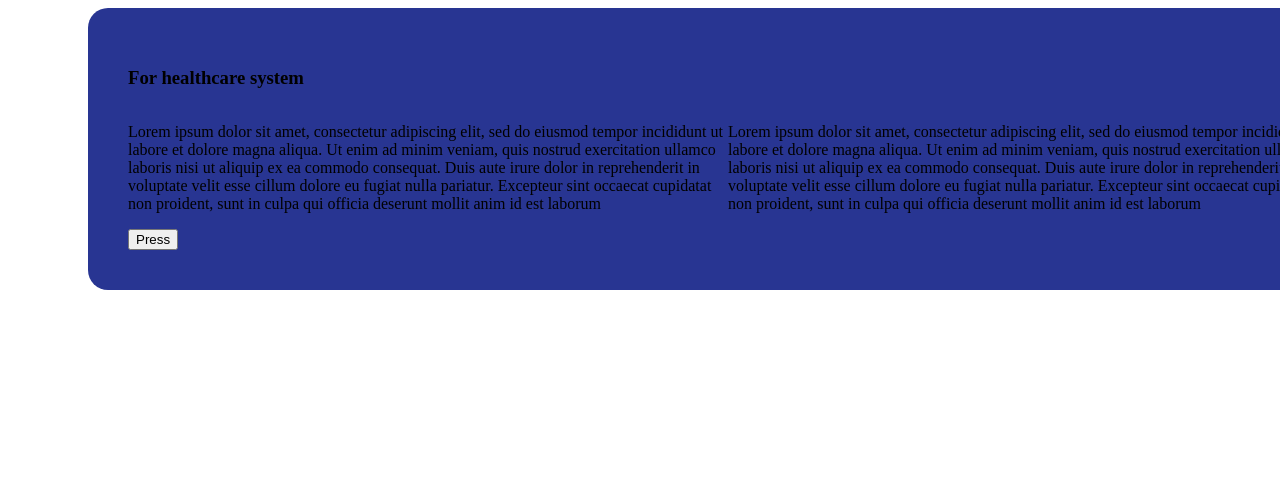
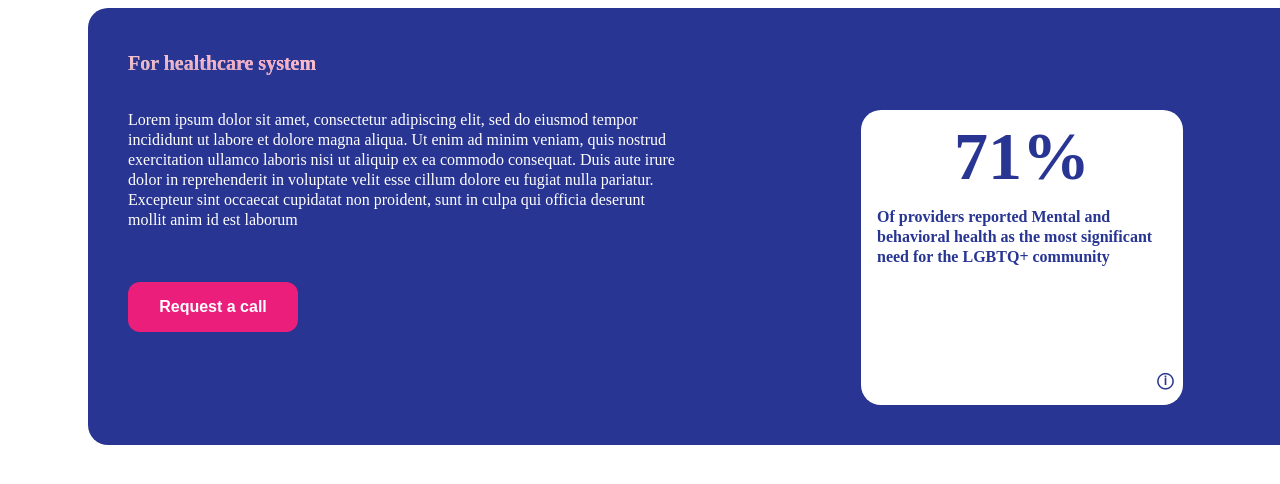
Before and after one commit to teamsindano/sindano, a React (Create React App) app: page / in a window 1280 px wide. Both pictures are taken after a click on the element 728 px from the left and 77 px from the top of the page. Shown: the top 484 px of the page. Built offline with nearby package versions, Linux system fonts and the light colour scheme.

Commit message:
set up styled component for unfold

```diff
--- a/package.json
+++ b/package.json
@@ -9,6 +9,7 @@
     "react": "^18.2.0",
     "react-dom": "^18.2.0",
     "react-scripts": "5.0.1",
+    "styled-components": "^5.3.6",
     "web-vitals": "^2.1.4"
   },
   "scripts": {
--- /dev/null
+++ b/src/Components/Data/Data.css
@@ -0,0 +1,41 @@
+.data {
+    background-color: #fff;
+    padding: 16px;
+    margin: 0;
+    margin-left: 185px;
+    margin-right: 145px;
+    width: 290px;
+    height: 263px;
+    border-radius: 20px;
+    position: relative;
+}
+
+.data__percentage {
+    width: max-content;
+    font-weight: 700;
+    font-size: 68px;
+    line-height: 0.9;
+    margin: 0 auto 20px auto;
+    color: #283592;
+}
+
+.data__text {
+    font-weight: 600;
+    font-size: 16px;
+    line-height: 1.25;
+    color: #283592;
+}
+
+.data__button {
+    width: 16px;
+    height: 20px;
+    border: none;
+    position: absolute;
+    right: 16px;
+    bottom: 16px;
+    color: #283592;
+    background: transparent;
+    font-weight: 600;
+    font-size: 16px;
+    line-height: 1.25;
+}
--- /dev/null
+++ b/src/Components/Data/Data.js
@@ -0,0 +1,14 @@
+import './Data.css'
+
+const Data = () => {
+ return (
+    <div className="data">
+        <h2 className="data__percentage">71%</h2>
+        <p className="data__text">Of providers reported Mental and behavioral health as the most significant need for the LGBTQ+ community</p>
+        <button className="data__button">&#9432;</button>
+    </div>
+ )
+
+};
+
+export default Data;
--- a/src/Components/Unfold/Unfold.css
+++ /dev/null
@@ -1,46 +0,0 @@
-.unfold {
-    margin: 0;
-    padding: 40px;
-    background: #283592;
-    border-radius: 20px;
-}
-
-.unfold__header {
-    display: flex;
-    justify-content: space-between;
-    cursor: pointer;
-}
-
-.unfold__header-button {
-    width: 28px;
-    height: 14px;
-    padding: 0;
-    border: 0;
-    margin: 0;
-    background: none;
-    align-self: center;
-    transition: 0.5s;
-}
-
-.unfold:hover .unfold__header-button {
-    margin-top: 10px;
-}
-
-.unfold__content {
-    max-height: 0;
-    overflow: hidden;
-    display: flex;
-    flex-direction: row;
-    transition: max-height 0.5s cubic-bezier(0, 1, 0, 1);
-}
-
-.unfold__content-open {
-    max-height: 1000px;
-    transition: max-height 1s ease-in-out;
-}
-
-.unfold__header-button-down {
-    transform-origin: center;
-    transform: rotate(-180deg);
-    margin-top: 10px;
-}
--- a/src/Components/Unfold/Unfold.js
+++ b/src/Components/Unfold/Unfold.js
@@ -1,6 +1,107 @@
-import './Unfold.css';
 import { ReactComponent as Arrow } from '../../Images/downward-arrow.svg';
 import React from 'react';
+import Data from '../Data/Data';
+import styled from "styled-components";
+
+
+const HeaderButton = styled.button`
+    width: 28px;
+    height: 14px;
+    padding: 0;
+    border: 0;
+    margin: 0;
+    background: none;
+    align-self: center;
+    transition: 0.5s;
+    ${props => {
+        if (props.open) {
+        return `
+            transform-origin: center;
+            transform: rotate(-180deg);
+            margin-top: 10px;
+        `;
+        } else {
+        return ``;
+        }
+    }}
+`;
+
+    const UnfoldWrapper = styled.div`
+        margin: 0;
+        padding: 40px;
+        background: #283592;
+        border-radius: 20px;
+        &:hover ${HeaderButton} {
+            margin-top: 10px;
+        }
+    `;
+
+    const Header = styled.div`
+        margin: 0;
+        padding: 0;
+        display: flex;
+        justify-content: space-between;
+        cursor: pointer;
+    `;
+
+    const HeaderTitle = styled.h3`
+        padding: 0;
+        margin: 0;
+        font-weight: 800;
+        font-size: 20px;
+        line-height: 1.5;
+        -webkit-background-clip: text;
+        background-clip: text;
+        -webkit-text-fill-color: transparent;
+        background-image: linear-gradient(0deg, rgba(255, 252, 170, 0.2), rgba(255, 252, 170, 0.2)), radial-gradient(110.58% 110.58% at 40.19% 148.08%, rgba(40, 53, 146, 0.5) 0%, rgba(255, 255, 255, 0) 100%), radial-gradient(141.03% 3248.2% at 71.91% -110.26%, #FF98C6 0%, rgba(255, 255, 255, 0) 100%), radial-gradient(93.91% 3215.11% at 1.53% 100%, #DBCCE5 0%, #FFFFFF 100%)
+    `;
+
+    const UnfoldContent = styled.div`
+        max-height: 0;
+        opacity: 0;
+        overflow: hidden;
+        display: flex;
+        flex-direction: row;
+        transition: all 0.5s cubic-bezier(0, 1, 0, 1);
+        ${props => {
+            if (props.open) {
+            return `
+                opacity: 1;
+                max-height: 1000px;
+                margin-top: 32px;
+                transition: max-height 1s ease-in-out;
+            `;
+            } else {
+            return ``;
+            }
+        }}
+    `;
+
+    const UnfoldText = styled.p`
+        margin: 0;
+        padding: 0;
+        font-weight: 400;
+        font-size: 16px;
+        line-height: 1.25;
+        color: #fff;
+    `;
+
+    const UnfoldButton = styled.button`
+        width: 170px;
+        height: 50px;
+        color: #fff;
+        background-color: #EC1E7B;
+        padding: 15px 28px;
+        border: none;
+        margin: 0;
+        margin-top: 52px;
+        border-radius: 12px;
+        font-weight: 700;
+        font-size: 16px;
+        line-height: 1.25;
+        cursor: pointer;
+    `;
+
 
 function Unfold()  {
 
@@ -11,22 +112,24 @@ function Unfold()  {
         setOpen(!open);
     }
 
+
+
     return (
-        <div className="unfold" onClick={toggleComponent}>
-            <div className="unfold__header">
-                <h3 className="unfold__header-text">For healthcare system</h3>
-                <button className={`unfold__header-button ${open ? 'unfold__header-button-down': ''}`}><Arrow/></button>
-            </div>
-            <div className={`unfold__content ${open ? 'unfold__content-open' : ''}`}>
+        <UnfoldWrapper onClick={toggleComponent}>
+            <Header>
+                <HeaderTitle>For healthcare system</HeaderTitle>
+                <HeaderButton open={open}><Arrow/></HeaderButton>
+            </Header>
+            <UnfoldContent open={open}>
                 <div>
-                    <p>Lorem ipsum dolor sit amet, consectetur adipiscing elit, sed do eiusmod tempor incididunt ut labore et dolore magna aliqua. Ut enim ad minim veniam, quis nostrud exercitation ullamco laboris nisi ut aliquip ex ea commodo consequat. Duis aute irure dolor in reprehenderit in voluptate velit esse cillum dolore eu fugiat nulla pariatur. Excepteur sint occaecat cupidatat non proident, sunt in culpa qui officia deserunt mollit anim id est laborum</p>
-                    <button>Press</button>
+                    <UnfoldText>Lorem ipsum dolor sit amet, consectetur adipiscing elit, sed do eiusmod tempor incididunt ut labore et dolore magna aliqua. Ut enim ad minim veniam, quis nostrud exercitation ullamco laboris nisi ut aliquip ex ea commodo consequat. Duis aute irure dolor in reprehenderit in voluptate velit esse cillum dolore eu fugiat nulla pariatur. Excepteur sint occaecat cupidatat non proident, sunt in culpa qui officia deserunt mollit anim id est laborum</UnfoldText>
+                    <UnfoldButton>Request a call</UnfoldButton>
                 </div>
                 <div>
-                    <p>Lorem ipsum dolor sit amet, consectetur adipiscing elit, sed do eiusmod tempor incididunt ut labore et dolore magna aliqua. Ut enim ad minim veniam, quis nostrud exercitation ullamco laboris nisi ut aliquip ex ea commodo consequat. Duis aute irure dolor in reprehenderit in voluptate velit esse cillum dolore eu fugiat nulla pariatur. Excepteur sint occaecat cupidatat non proident, sunt in culpa qui officia deserunt mollit anim id est laborum</p>
+                    <Data/>
                 </div>
-            </div>
-        </div>
+            </UnfoldContent>
+        </UnfoldWrapper>
     );
 }
 
```
Also changed, not shown: 1 other file (tests, documents, lock files or other folders).
